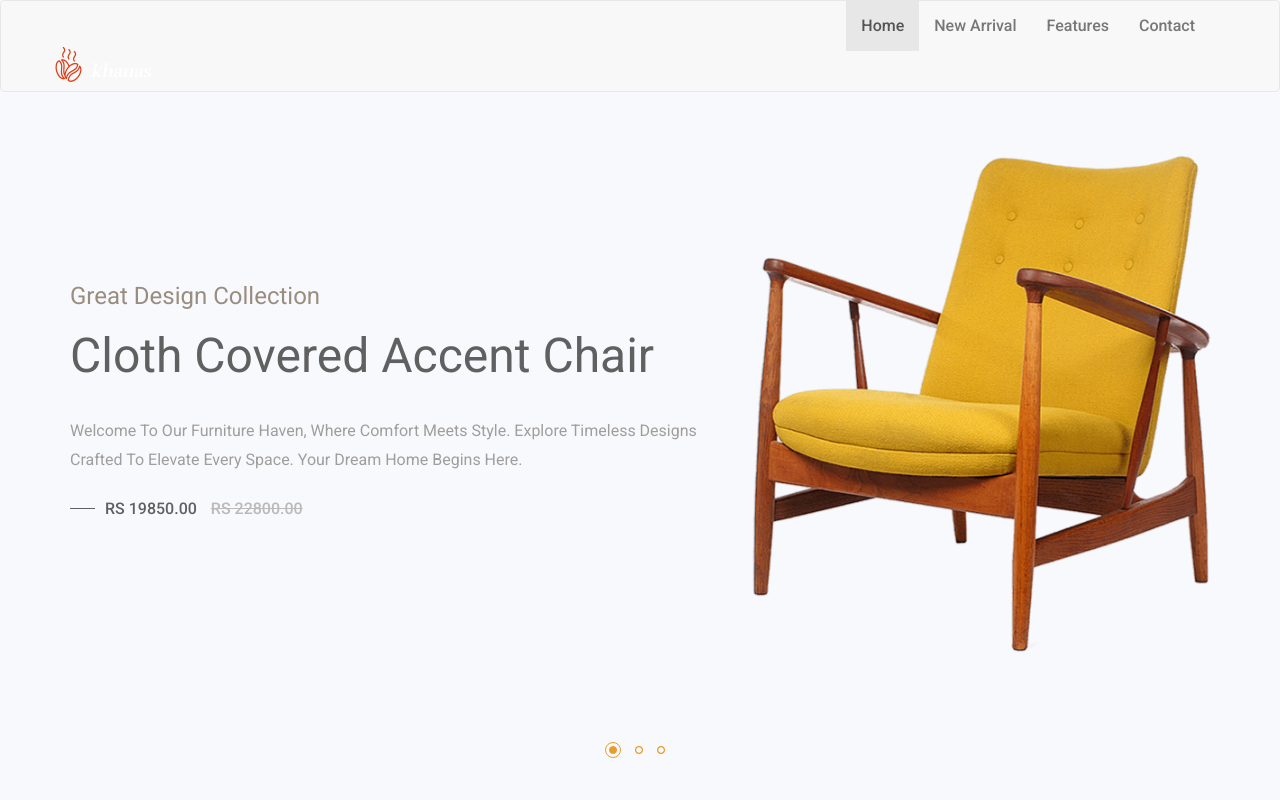
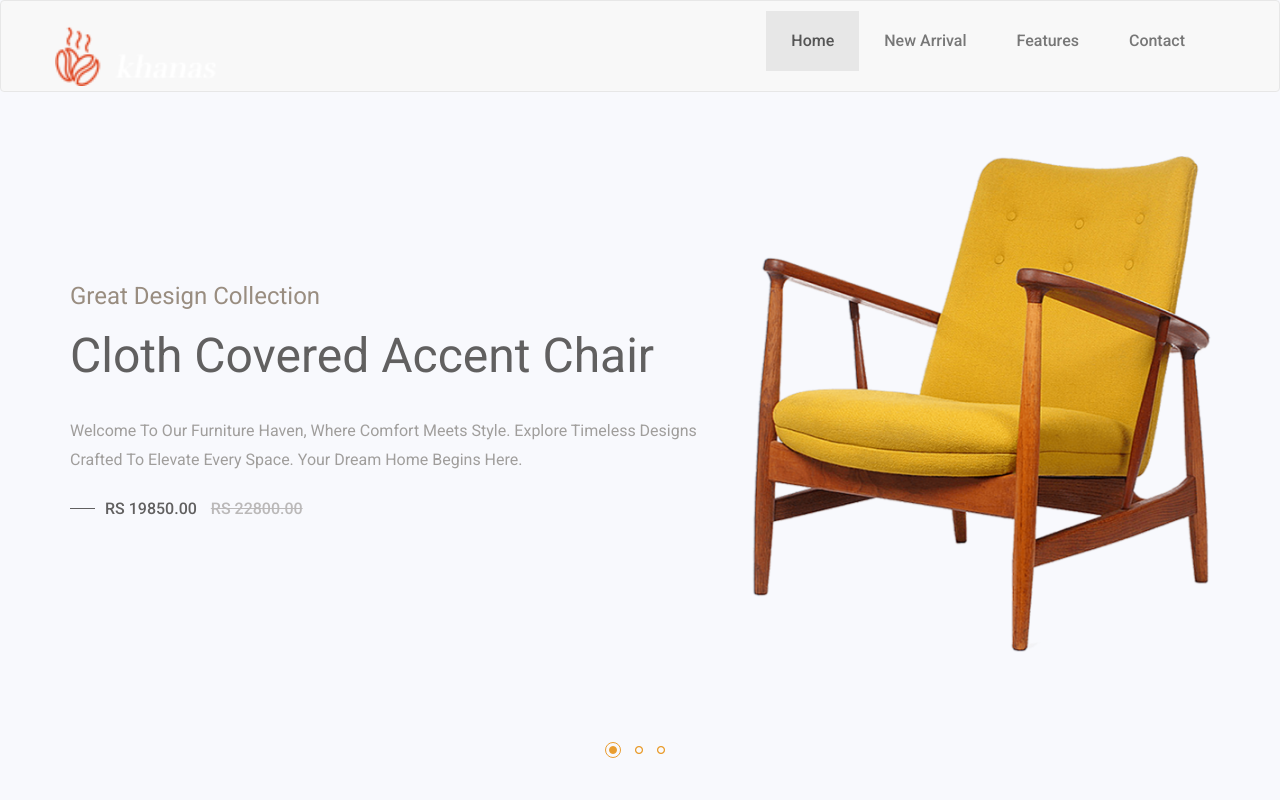
Before and after one commit to thena-siva/furniture.01, a plain HTML site: page index.html in a window 1280 px wide. Shown: the top 800 px of the page. Drawn offline with nearby package versions, Linux system fonts and the light colour scheme; files whose address does not match are found by name.

Commit message:
Update style.css

```diff
--- a/assets/css/style.css
+++ b/assets/css/style.css
@@ -117,12 +117,13 @@ nav.navbar.bootsnav {
 .wrap-sticky nav.navbar.bootsnav.sticked {background-color: #fff;box-shadow: 0 2px 5px rgba(0,0,0,.2);}
 /*.navbar-brand*/
 .navbar-header a.navbar-brand,.navbar-header a.navbar-brand:hover,.navbar-header a.navbar-brand:focus {
-    display: inline-block;
+
     color: #616060;
     font-size: 24px;
     font-weight: 500;
-    padding: 45px 0px;
+    padding: 35px 0px;
     text-transform:capitalize;
+    height: 10px;
 }
 .navbar-header a.navbar-brand span{display: inline-block;color:#e99c2e;text-transform:capitalize;}
 
@@ -1011,3 +1012,19 @@ span.feature-review {margin-left: 10px;}
         grid-template-columns: 1fr;
       }
     }
+    .navbar-brand img {
+  height: 60px;         /* Adjust height as per your navbar size */
+  margin-top: -20px;
+     /* Optional: fine-tune alignment */
+}
+
+.navbar {
+  padding: 10px 0;      /* Ensure vertical centering */
+}
+
+.navbar-nav > li > a {
+  line-height: 60px;    /* Match logo height */
+  padding: 0 25px;
+  text-transform: capitalize;
+  font-weight: 500;
+}
```
